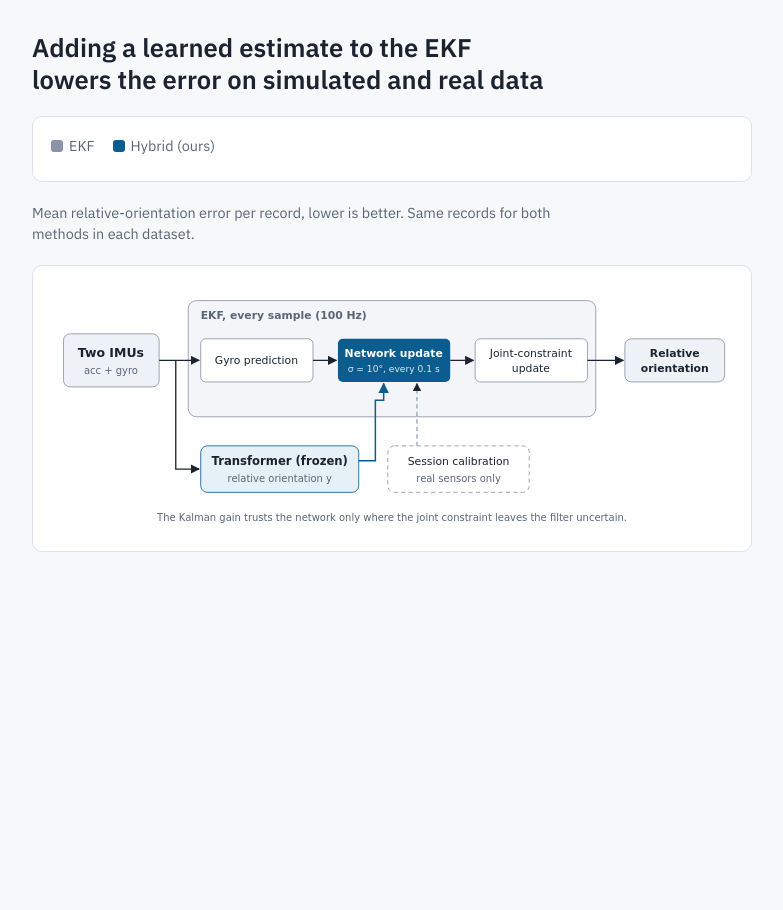
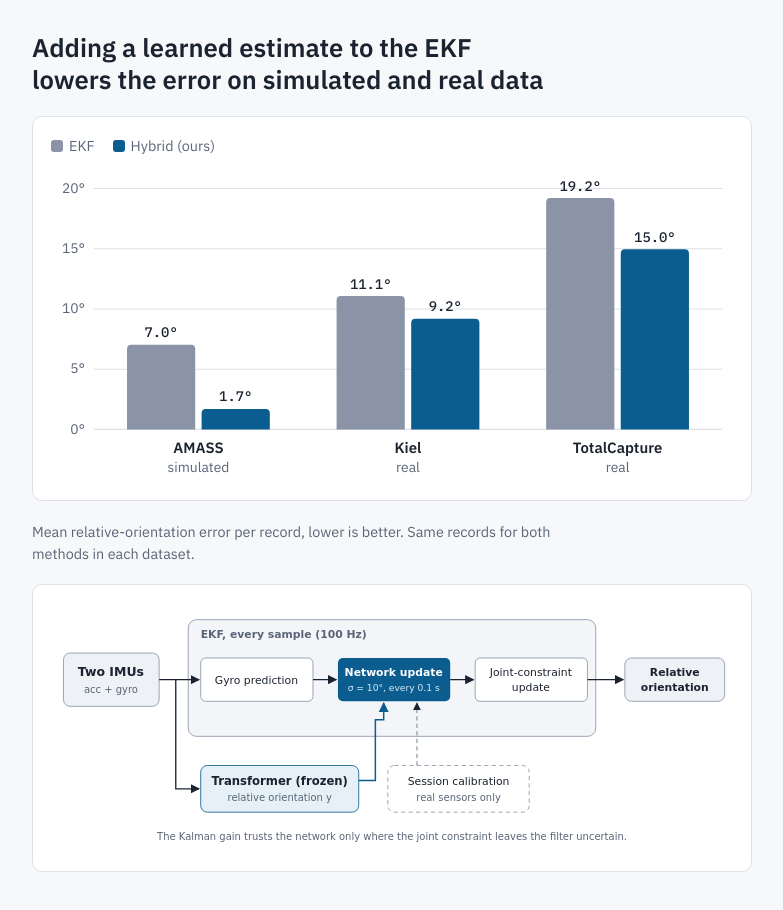
Before and after one commit to yifang0-0/forPre, a plain HTML site: page index.html in a window 1280 px wide. Shown: the whole page, without its empty margins (248-1031 px from the left). Before the commit the page ends 800 px from the top, so only its background shows below. Drawn offline with Linux system fonts and the light colour scheme.

Commit message:
Fix chart script: rename variable that clashed with window.top
Co-Authored-By: Claude Opus 5.5 <noreply@anthropic.com>

```diff
--- a/index.html
+++ b/index.html
@@ -37,10 +37,10 @@ p { margin: 0; color: var(--muted); font-size: .9rem; max-width: 65ch; }
 </div>
 <script>
 const D = [["AMASS", "simulated", 7.02, 1.70], ["Kiel", "real", 11.08, 9.19], ["TotalCapture", "real", 19.22, 14.97]];
-const W = 640, H = 300, L = 40, R = 10, T = 24, B = 50, top = 20;
-const y = v => T + (H - T - B) * (1 - v / top), gw = (W - L - R) / D.length, bw = 64;
+const W = 640, H = 300, L = 40, R = 10, T = 24, B = 50, ymax = 20;
+const y = v => T + (H - T - B) * (1 - v / ymax), gw = (W - L - R) / D.length, bw = 64;
 let s = `<svg viewBox="0 0 ${W} ${H}" role="img" aria-label="Mean error, EKF vs hybrid: AMASS 7.0 vs 1.7, Kiel 11.1 vs 9.2, TotalCapture 19.2 vs 15.0 degrees">`;
-for (let v = 0; v <= top; v += 5) s += `<line x1="${L}" x2="${W - R}" y1="${y(v)}" y2="${y(v)}" stroke="var(--rule)"/><text x="${L - 8}" y="${y(v) + 4}" text-anchor="end">${v}°</text>`;
+for (let v = 0; v <= ymax; v += 5) s += `<line x1="${L}" x2="${W - R}" y1="${y(v)}" y2="${y(v)}" stroke="var(--rule)"/><text x="${L - 8}" y="${y(v) + 4}" text-anchor="end">${v}°</text>`;
 D.forEach(([name, kind, e, h], i) => {
   const cx = L + gw * (i + .5);
   [[e, "--ekf", -1], [h, "--ours", 1]].forEach(([v, c, side]) => {
```
